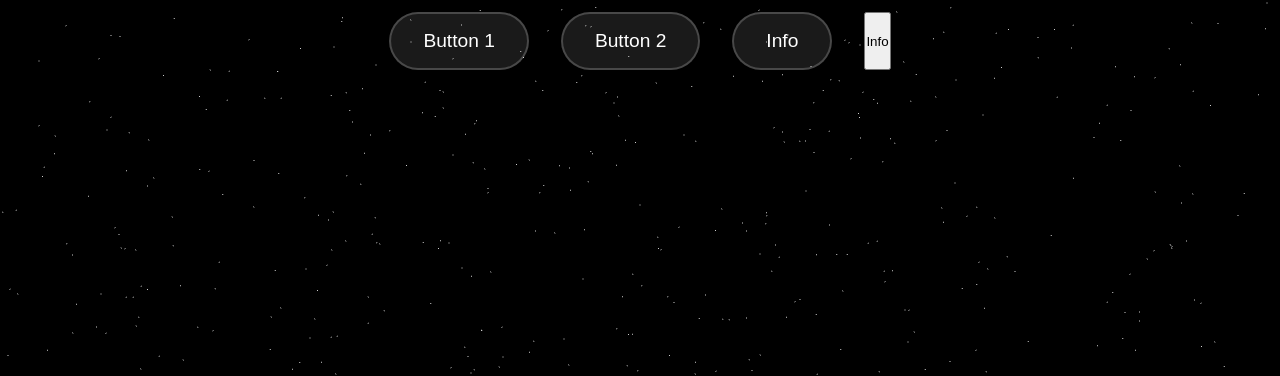
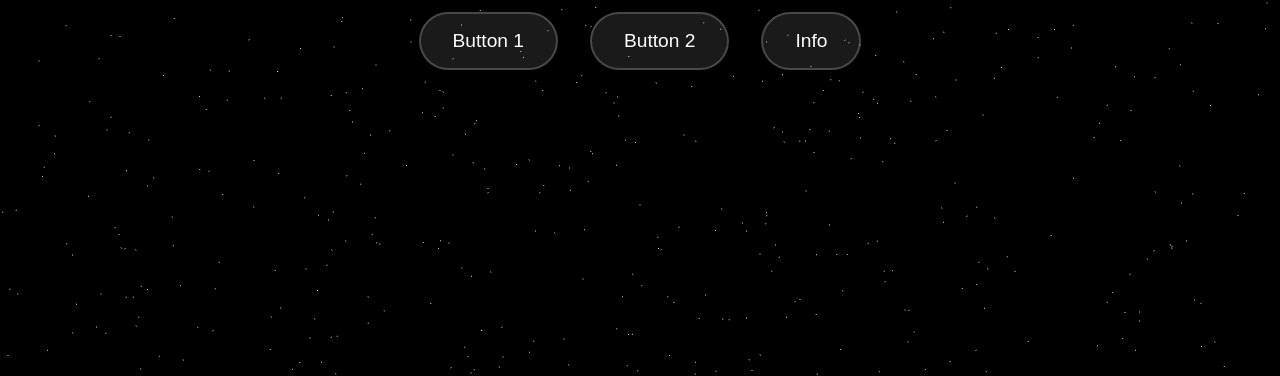
Before and after one commit to Wilburdid/Quantitative-Anova-Project, a plain HTML site: page index.html in a window 1280 px wide. Shown: the part 420-796 px from the top of the page. Drawn offline with nearby package versions, Linux system fonts and the light colour scheme.

Commit message:
Update index.html

```diff
--- a/index.html
+++ b/index.html
@@ -14,7 +14,6 @@
             <button class="glow-button">Button 1</button>
             <button class="glow-button">Button 2</button>
             <button class="glow-button">Info</button>
-            <button onclick="planetInfo.href='planetInfo.html'">Info</button>
         </div>
     </div>
     <canvas id="background"></canvas>
```
